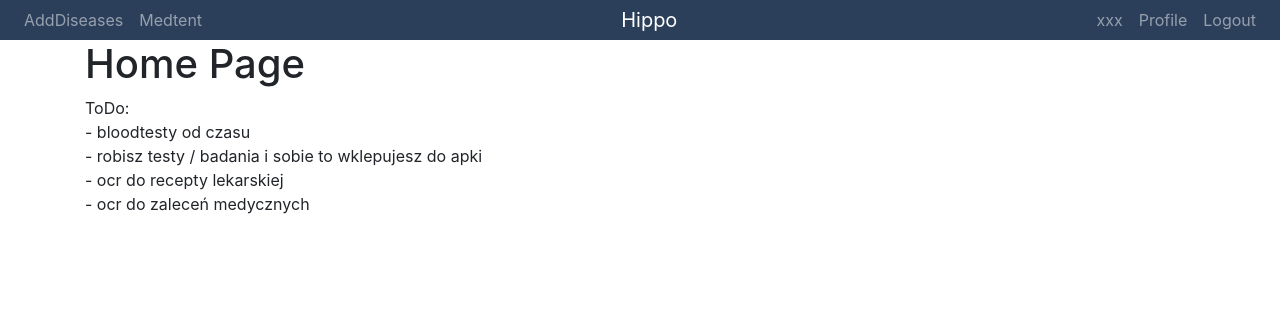
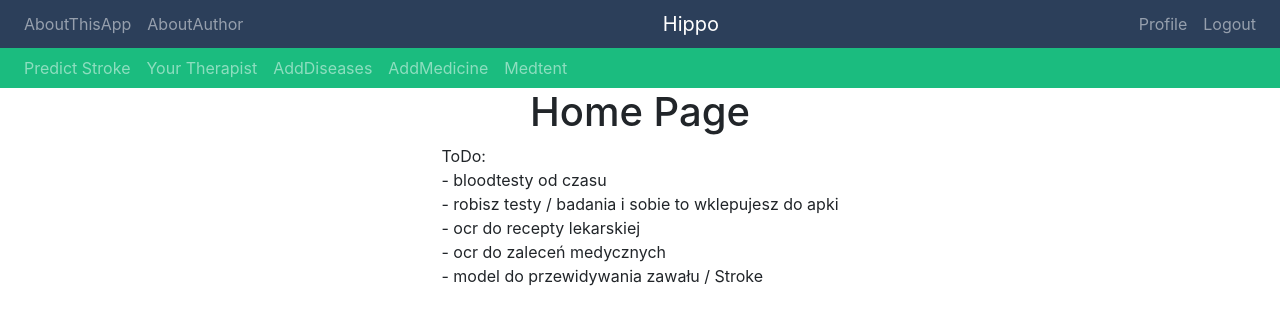
Before and after one commit to mateuszdalba/HIPPO, a Django app: page / in a window 1280 px wide. Shown: the top 325 px of the page. Run offline with Django 3.2, Linux system fonts and the light colour scheme; a user stored in the database is signed in; some libraries are stand-ins or nearby versions.

Commit message:
Adding some content

```diff
--- a/hippo/settings.py
+++ b/hippo/settings.py
@@ -132,7 +132,7 @@ LOGIN_REDIRECT_URL = 'home'
 LOGIN_URL = 'login'
 
 #MEDIA_ROOT is full path to a directory where uploaded files are stored. Usually we store such files by creating a directory inside the project's base directory.
-MEDIA_ROOT = os.path.join(BASE_DIR, 'media/')
+MEDIA_ROOT = os.path.join(BASE_DIR, 'media')
 
 #MEDIA_URL is the base URL to serve media files. This is what lets us access the media through our web browser.
 MEDIA_URL = '/media/'
--- a/hippo/urls.py
+++ b/hippo/urls.py
@@ -15,10 +15,14 @@ Including another URLconf
 """
 from django.contrib import admin
 from django.urls import include, path
+from django.conf.urls.static import static
+from django.conf import settings
 
 urlpatterns = [
     path('', include('portal.urls')),
     path('users/', include('users.urls')),
     path('admin/', admin.site.urls),
+    ]
 
-]
+if settings.DEBUG:
+    urlpatterns += static(settings.MEDIA_URL, document_root=settings.MEDIA_ROOT)
--- a/portal/models.py
+++ b/portal/models.py
@@ -14,7 +14,6 @@ class Disease(models.Model):
         return self.name
 
 
-
 class Medicine(models.Model):
     """ Class representing different medicine that is taken """
     user_id = models.ForeignKey(Profile, on_delete=models.CASCADE)
--- a/portal/templates/portal/base.html
+++ b/portal/templates/portal/base.html
@@ -21,31 +21,52 @@
 
 <body>
     <header class="site-header">
-      <nav class="navbar navbar-expand-md navbar-dark py-0" style="background-color: #051c3cd7;">
+      <nav class="navbar navbar-expand-md navbar-dark py-1" style="background-color: #051c3cd7;">
         {% if user.is_authenticated %}
           <div class="navbar-nav">
-            <a class="nav-link" href="{% url 'get_disease_data' %}">AddDiseases</a>
-            <a class="nav-item nav-link" href="{% url 'medtent' %}">Medtent</a>
+            <a class="nav-link" href="#">AboutThisApp</a>
+            <a class="nav-item nav-link" href="#">AboutAuthor</a>
           </div>
+
           <div class="mx-auto order-0">
             <a class="navbar-brand mx-auto" href="{% url 'home' %}">Hippo</a>
           </div>
 
           <div class="navbar-nav">
-          <a class="nav-item nav-link " href="#">xxx</a>
           <a class="nav-item nav-link " href="{% url 'profile' %}">Profile</a>
           <a class="nav-item nav-link " href="{% url 'logout' %}">Logout</a>
           </div>
+      </nav>
+
+      <nav class="navbar navbar-expand-md navbar-dark py-0" style="background-color: #1bbc7f;">
+
+        <div class="navbar-nav">
+          <a class="nav-link" href="#">Predict Stroke</a>
+          <a class="nav-item nav-link" href="#">Your Therapist</a>
+          <a class="nav-link" href="{% url 'get_disease_data' %}">AddDiseases</a>
+          <a class="nav-link" href="#">AddMedicine</a>
+          <a class="nav-item nav-link" href="{% url 'medtent' %}">Medtent</a>
+        </div>
+
+
         {% else %}
+        <div class="navbar-nav">
+          <a class="nav-link" href="#">AboutThisApp</a>
+          <a class="nav-item nav-link" href="#">AboutAuthor</a>
+        </div>
+
         <div class="mx-auto order-0">
-          <a class="navbar-brand mx-auto" href="{% url 'index' %}">Hippo</a>
+          <a class="navbar-brand mx-auto" href="{% url 'home' %}">Hippo</a>
         </div>
-          <div class="navbar-nav">
-            <a class="nav-item nav-link " href="{% url 'login' %}">Login</a>
-            <a class="nav-item nav-link " href="{% url 'register' %}">Register</a>
-          </div>
+
+        <div class="navbar-nav">
+          <a class="nav-item nav-link " href="{% url 'login' %}">Login</a>
+          <a class="nav-item nav-link " href="{% url 'register' %}">Register</a>
+        </div>
+
         {% endif %}
-  </nav>
+
+    </nav>
   </header>
 
 
--- a/portal/templates/portal/home.html
+++ b/portal/templates/portal/home.html
@@ -3,14 +3,19 @@
 
 {% block page_content %}
 
-<h1> Home Page</h1>
+<div class="d-flex justify-content-center">
+    <h1> Home Page</h1>
+</div>
 
+<div class="d-flex justify-content-center">
 ToDo: <br>
 
 - bloodtesty od czasu <br>
 - robisz testy / badania i sobie to wklepujesz do apki <br>
 - ocr do recepty lekarskiej <br>
 - ocr do zaleceń medycznych <br>
+- model do przewidywania zawału / Stroke
+</div>
 
 
 {% endblock %}
--- a/portal/urls.py
+++ b/portal/urls.py
@@ -5,5 +5,6 @@ urlpatterns = [
     path('index/', views.index, name='index'),
     path('', views.home, name='home'),
     path('get_disease_data/',views.get_disease_data, name='get_disease_data'),
-    path('medtent/', views.medtent, name='medtent')
+    path('medtent/', views.medtent, name='medtent'),
+    path('delete_disease/<int:id>', views.delete_disease, name='delete_disease'),
 ]
--- a/portal/views.py
+++ b/portal/views.py
@@ -1,5 +1,5 @@
-from django.shortcuts import render
-from django.http import HttpResponse
+from django.shortcuts import render, redirect
+from django.http import HttpResponse, HttpResponseRedirect
 from django.contrib.auth.decorators import login_required
 from .forms import DiseaseForm
 from .models import Disease
@@ -7,6 +7,8 @@ from users.models import Profile
 import pandas as pd
 import json
 from django.contrib import messages
+from django.shortcuts import get_object_or_404
+#from django.core.urlresolvers import reverse
 
 def index(request):
     return HttpResponse("Hello, world. You're at the portal index.")
@@ -60,3 +62,20 @@ def medtent(request):
     context = {'d': data}
 
     return render(request, 'portal/medtent.html', context)
+
+
+def delete_disease(request, id):
+    disease = Disease.objects.get(id=id)
+
+    if request.method == 'POST':
+        #delete disease from database
+        disease.delete()
+        #redirect to disease list
+        return redirect('medtent')
+
+    # no need for an `else` here. If it's a GET request, just continue
+
+
+    return render(request,
+                'portal/disease_delete.html',
+                {'disease':disease})
--- a/users/admin.py
+++ b/users/admin.py
@@ -1,4 +1,4 @@
 from django.contrib import admin
+from .models import Profile
 
-from .models import Profile
 admin.site.register(Profile)
--- a/users/apps.py
+++ b/users/apps.py
@@ -4,3 +4,6 @@ from django.apps import AppConfig
 class UsersConfig(AppConfig):
     default_auto_field = 'django.db.models.BigAutoField'
     name = 'users'
+
+    def ready(self):
+        import users.signals
```
Also changed, not shown: portal/templates/portal/disease_delete.html (added, +16 -0 lines), portal/templates/portal/medtent.html (+17 -20 lines), db.sqlite3.
